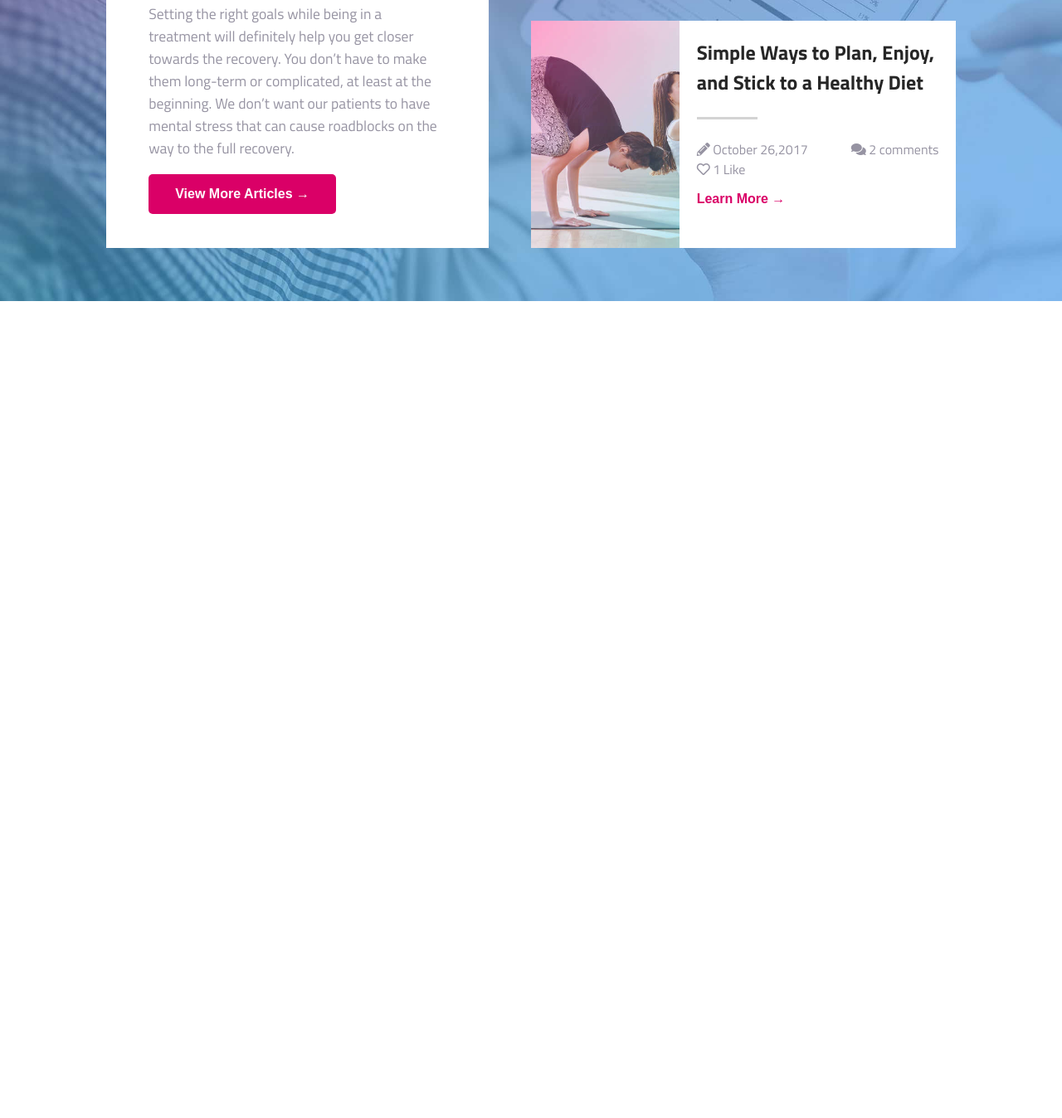
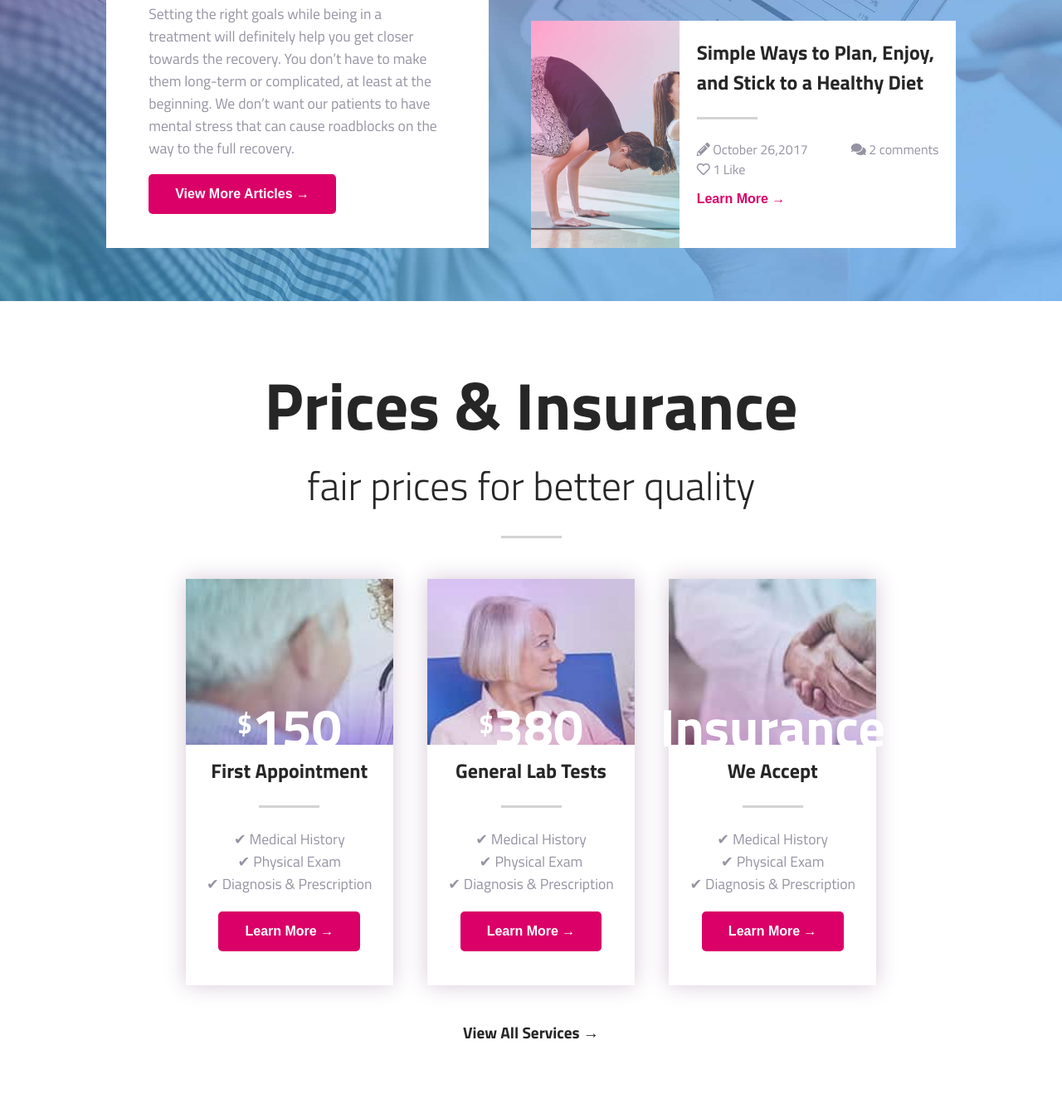
Before and after one commit to vymik/Dr_Petterson_WEB, a plain HTML site: page index.html in a window 1280 px wide. Shown: the part 4390-5738 px from the top of the page at 83% size. Before the commit the page ends 4753 px from the top, so only its background shows below. Drawn offline with Linux system fonts and the light colour scheme.

Commit message:
added prices section

```diff
--- a/assets/scss/main.scss
+++ b/assets/scss/main.scss
@@ -336,7 +336,7 @@ header{
         }
     }
 }
-
+#prices,
 #services{
     .container{
         text-align: center;
@@ -387,6 +387,11 @@ header{
                         bottom: -2.5rem;
                         line-height: 5rem;
                         transition: all 0.5s ease-in-out;
+                        span{
+                            font-size: 2rem;
+                            vertical-align: top;
+                            line-height: 3.5rem;
+                        }
                     }
                 }
                 h3{
@@ -494,3 +499,38 @@ header{
         }
     }
 }
+
+#prices{
+    .container{
+        padding-top: 5%;
+        .columns-container{
+            .column{
+                .bg-img{
+                    background-image: url("../images/price_bg_1.jpg");
+                    p{
+                        bottom: -0.6rem;
+                        line-height: 4rem;
+                        font-size: 4rem;
+                    }
+                }
+                &:nth-child(2){
+                    .bg-img{
+                        background-image: url("../images/price_bg_2.jpg");
+                    }
+                }
+                &:nth-child(3){
+                    .bg-img{
+                        background-image: url("../images/price_bg_3.jpg");
+                    }
+                }
+                p{
+                    margin: 0;
+                    padding: 0;
+                }
+                button{
+                    margin-top: 8%;
+                }
+            }
+        }
+    }
+}
--- a/index.html
+++ b/index.html
@@ -215,6 +215,47 @@
             </div>
         </section>
         <!-- Prolong section end -->
+        <!-- Prices section start -->
+        <section id="prices">
+                <div class="container">
+                    <h2>Prices & Insurance</h2>
+                    <h3>fair prices for better quality</h3>
+                    <div class="columns-container flex-container">
+                        <div class="column">
+                            <div class="bg-img">
+                                <p><span>$</span>150</p>
+                            </div>
+                            <h3>First Appointment</h3>
+                            <p>&#10004; Medical History</p>
+                            <p>&#10004; Physical Exam</p>
+                            <p>&#10004; Diagnosis & Prescription</p>
+                            <button>Learn More &#8594;</button>
+                        </div>
+                        <div class="column">
+                            <div class="bg-img">
+                                <p><span>$</span>380</p>
+                            </div>
+                            <h3>General Lab Tests</h3>
+                            <p>&#10004; Medical History</p>
+                            <p>&#10004; Physical Exam</p>
+                            <p>&#10004; Diagnosis & Prescription</p>
+                            <button>Learn More &#8594;</button>
+                        </div>
+                        <div class="column">
+                            <div class="bg-img">
+                                <p>Insurance</p>
+                            </div>
+                            <h3>We Accept</h3>
+                            <p>&#10004; Medical History</p>
+                            <p>&#10004; Physical Exam</p>
+                            <p>&#10004; Diagnosis & Prescription</p>
+                            <button>Learn More &#8594;</button>
+                        </div>
+                        <a href="#">view all services &#8594;</a>
+                    </div>
+                </div>
+            </section>
+            <!-- Services section end -->
     </main>
 
 </body>
```
Also changed, not shown: assets/css/main.css, 1 other file.
